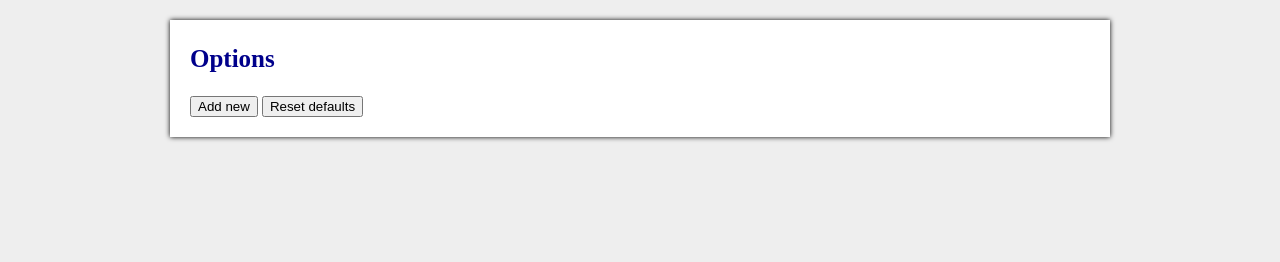
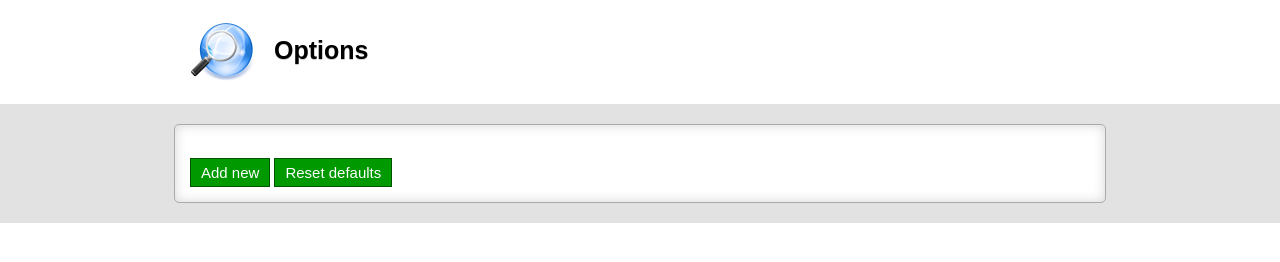
Before and after one commit to martinkadlec0/search, a plain HTML site: page options.html in a window 1280 px wide. Drawn offline with Linux system fonts and the light colour scheme.

Commit message:
update options page design

```diff
--- a/options.html
+++ b/options.html
@@ -6,25 +6,43 @@
 	<style>
 		body {
 			margin: 0;
-			margin-top: 20px;
-			background: #eee;
+			margin-top: 0px;
+			background: #fff;
 		}
 		#main {
+
+			background: #e2e2e2;
+			padding: 20px;
+		}
+		header {
 			width: 900px;
-			margin: 0 auto;
+			margin: 0px auto;
 			background: white;
-			box-shadow: 0 0 5px black;
-			padding: 20px;
+		}
+		.middle {
+			width: 900px;
+			margin: 0px auto;
+			background: #fff;
+			border: 1px solid #aaa;
+			border-radius: 5px;
+			padding: 15px;
+			box-shadow: inset 0 0 12px #d5d5d5;
 		}
 		h1 {
 			margin: 0;
 			padding: 0;
 			font-size: 25px;
-			color: darkblue;
-			padding: 5px 0;
+			color: #000;
+			font-family: "Arial";
+			text-shadow: 0 1px 0 #ccc;
+			padding: 20px 0;
 		}
+
 		.item {
-
+			padding: 2px 0;
+		}
+		.item:not(:last-child) {
+			border-bottom: 1px dotted #ccc;
 		}
 		input[type=text] {
 			width: 400px;
@@ -34,13 +52,50 @@
 			line-height: 25px;
 			border: 1px solid rgba(0, 0, 0, 0);
 		}
-		input[type=text]:hover, input[type=text]:focus {
+		input[type=text]:hover {
 			border: 1px solid #ccc;
+			border-radius: 4px;
+		}
+
+		input[type=text]:focus {
+			border: 1px solid #aaa;
 			border-radius: 4px;
 		}
 
 		input[type=text] {
 			margin: 0;
+		}
+
+		button {
+			background: #009900;
+			border: 1px solid #005500;
+			color: white;
+			font-family: Arial;
+			font-size: 15px;
+			cursor: pointer;
+			padding: 5px 10px;
+		}
+
+		button:hover {
+			border: 1px solid #002200;
+		}
+
+		.item button {
+			padding: 3px 5px;
+			font-size: 12px;
+		}
+
+		.rad {
+			display: inline-block;
+			width: 7px;
+			height: 7px;
+			background: #009900;
+			border-radius: 10px;
+		}
+
+		img {
+			vertical-align: middle;
+			margin-right: 20px;
 		}
 	</style>
 	<script>
@@ -124,16 +179,22 @@
 	</script>
 </head>
 <body>
+	<header>
+		<h1><img src="icons/icon64.png">Options</h1>
+	</header>
 	<div id="main">
-		<h1>Options</h1>
-		<div id="buttons">
+		<div class="middle">
 
-		</div>
-		<br>
-		<button id="add">Add new</button> <button id="reset">Reset defaults</button>
+			<div id="buttons">
+
+			</div>
+			<br>
+			<button id="add">Add new</button> <button id="reset">Reset defaults</button>
+		<div>
 	</div>
 
 	<script id="btn_tpl" type="template">
+		<div class="rad"></div>
 		<input type="text" placeholder="Put URL for search here" class="tpl-url" value="{{url}}">
 		<input type="text" placeholder="Put icon URL here" class="tpl-icon" value="{{icon}}">
 		<button id="up">Up</button> <button id="down">Down</button>
```
Also changed, not shown: 1 other file.
